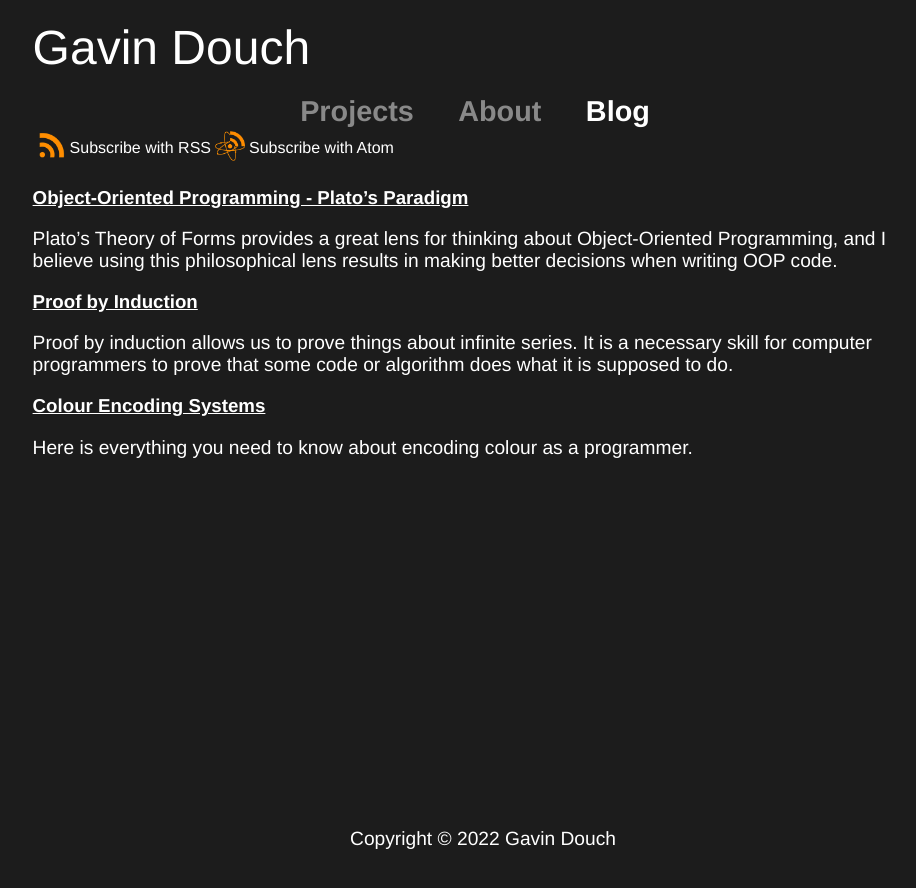
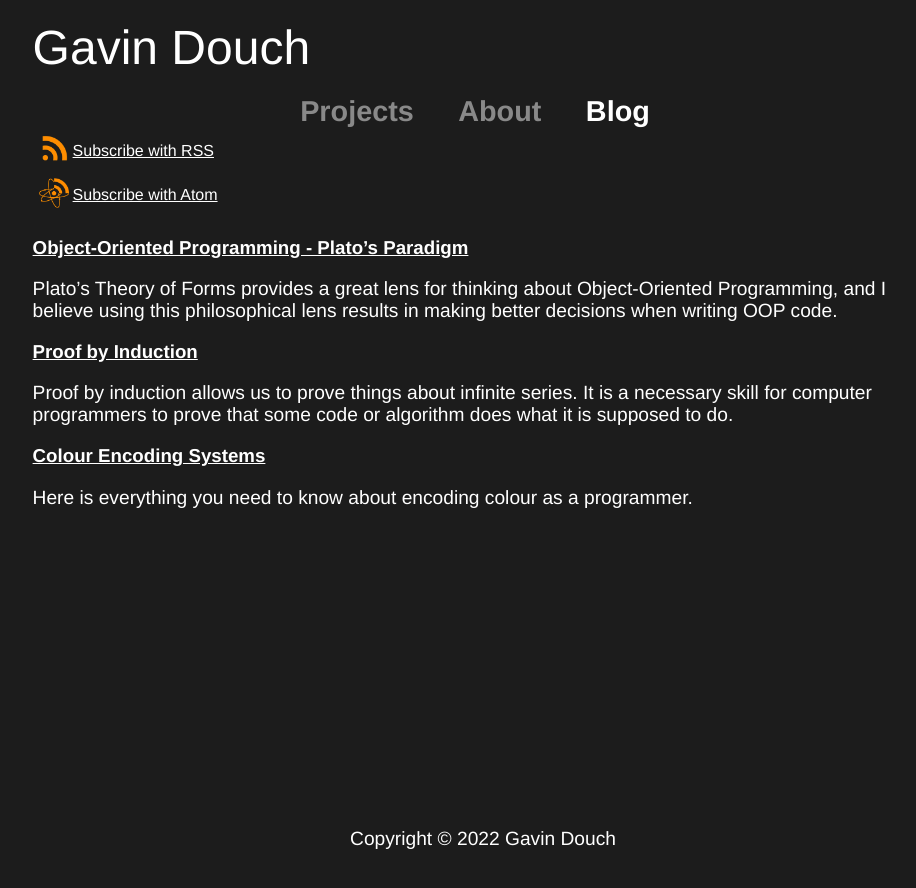
Before and after one commit to Coedice/website, a Jekyll site: the page built from blog.html, in a window 1280 px wide. Shown: the top 888 px of the page, without its empty margins (165-1081 px from the left). Built offline with Jekyll 4.4.1, drawn with Linux system fonts in a browser that asks for light colours.

Commit message:
Reformat feed links so text is also in the link

```diff
--- a/blog.html
+++ b/blog.html
@@ -7,19 +7,33 @@ nav: 2
     <tr>
         <td>
             <a href="{{ '/blog/feed.rss' | absolute_url }}">
+                <table>
+                    <tr>
+                        <td>
                             <img src="{{ '/assets/images/rssIcon.png' | absolute_url }}" alt="RSS" width="30">
-            </a>
                         </td>
                         <td>
                             Subscribe with RSS
                         </td>
+                    </tr>
+                </table>
+            </a>
+        </td>
+    </tr>
+    <tr>
         <td>
             <a href="{{ '/blog/feed.atom' | absolute_url }}">
+                <table>
+                    <tr>
+                        <td>
                             <img src="{{ '/assets/images/atomIcon.png' | absolute_url }}" alt="Atom" width="30">
-            </a>
                         </td>
                         <td>
                             Subscribe with Atom
+                        </td>
+                    </tr>
+                </table>
+            </a>
         </td>
     </tr>
 </table>
```
Lines whose indentation alone changed are shown as unchanged.
